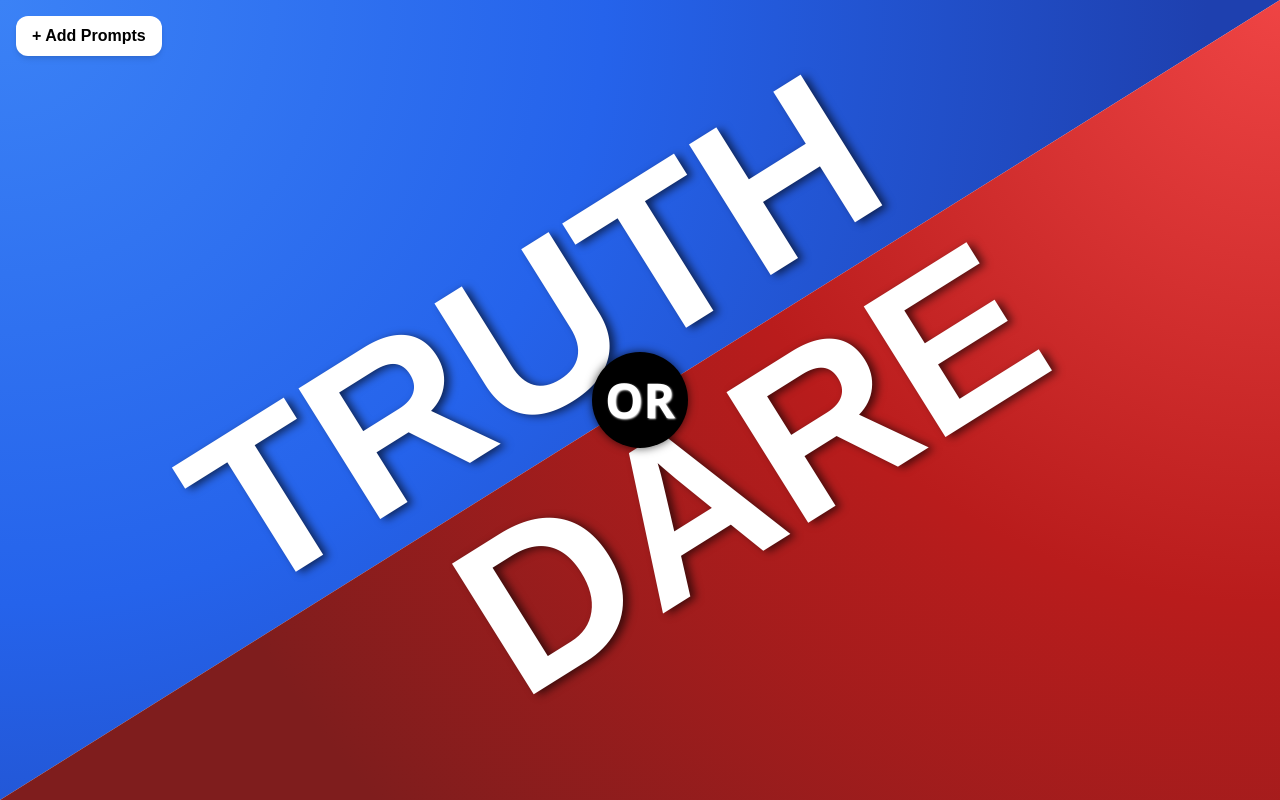
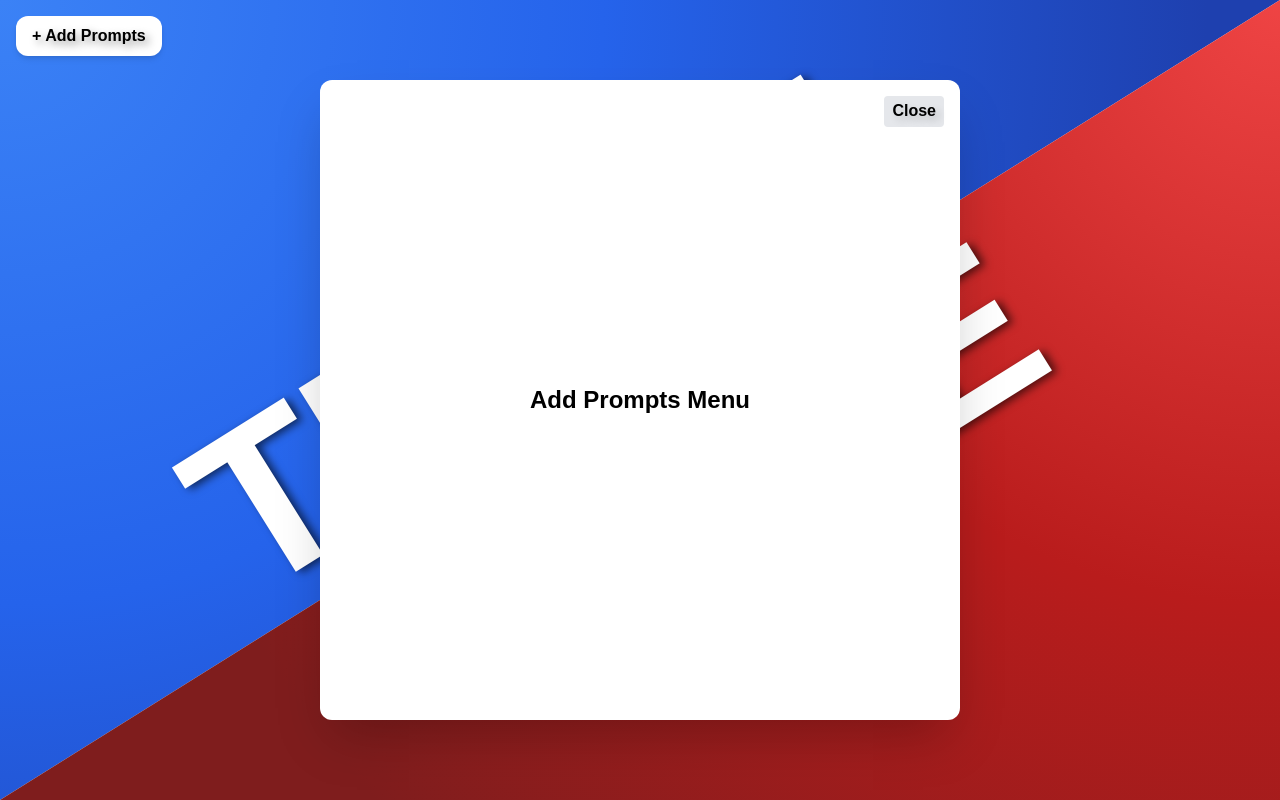
Before and after one commit to LucasMare/truth-or-dare, a Next.js app: page / in a window 1280 px wide. Both pictures are taken after a click on the button "+ Add Prompts". Built offline with nearby package versions, Linux system fonts and the light colour scheme.

Commit message:
Added AddPromptsMenu and made the addprompts components look nicer

```diff
--- a/app/components/AddPrompts/AddPromptsButton.tsx
+++ b/app/components/AddPrompts/AddPromptsButton.tsx
@@ -1,21 +1,32 @@
 "use client";
 
-import React from "react";
+import React, { useState } from "react";
+import AddPromptsMenu from "./AddPromptsMenu";
 
 export default function AddPromptsButton() {
+    const [menuVisible, setMenuVisible] = useState(false);
+
     const handleClick = () => {
-    alert("Add Prompts clicked!");
+        setMenuVisible(true);
+    };
+
+    const handleClose = () => {
+        setMenuVisible(false);
     };
 
     return (
+        <>
             <button
                 onClick={handleClick}
-      className="fixed top-4 left-4 px-4 py-2 rounded-xl bg-white text-black font-semibold shadow-md hover:bg-gray-100 transition duration-200"
+                className="fixed cursor-pointer top-4 left-4 px-4 py-2 rounded-xl bg-white text-black font-semibold shadow-md hover:bg-gray-100 transition duration-200 hover:bg-gray-200 hover:text-blue-600"
                 style={{
+                    textShadow: "4px 4px 8px rgba(0, 0, 0, 0.4)", // adds a subtle drop shadow
                     zIndex: 50, // ensure it appears above other elements
                 }}
             >
                 + Add Prompts
             </button>
+            {menuVisible && <AddPromptsMenu onClose={handleClose} />}
+        </>
     );
 }
--- /dev/null
+++ b/app/components/AddPrompts/AddPromptsMenu.tsx
@@ -0,0 +1,35 @@
+"use client";
+
+import React from "react";
+
+type AddPromptsMenuProps = {
+    onClose: () => void;
+};
+
+export default function AddPromptsMenu({ onClose }: AddPromptsMenuProps) {
+    return (
+        <div
+            className="fixed top-1/2 left-1/2 bg-white text-black rounded-xl shadow-2xl flex items-center justify-center"
+            style={{
+                width: "50vw",
+                height: "80vh",
+                transform: "translate(-50%, -50%)",
+                zIndex: 60,
+            }}
+        >
+            <div className="text-2xl font-bold">
+                Add Prompts Menu
+                <button
+                    onClick={onClose}
+                    className="absolute top-4 right-4 text-black text-sm bg-gray-200 rounded px-2 py-1 hover:bg-gray-300 cursor-pointer"
+                    style={{
+                        fontSize: "1rem",
+                        textShadow: "4px 4px 8px rgba(0, 0, 0, 0.2)", // adds a subtle drop shadow
+                    }}
+                >
+                    Close
+                </button>
+            </div>
+        </div>
+    );
+}
```
Lines whose indentation alone changed are shown as unchanged.
